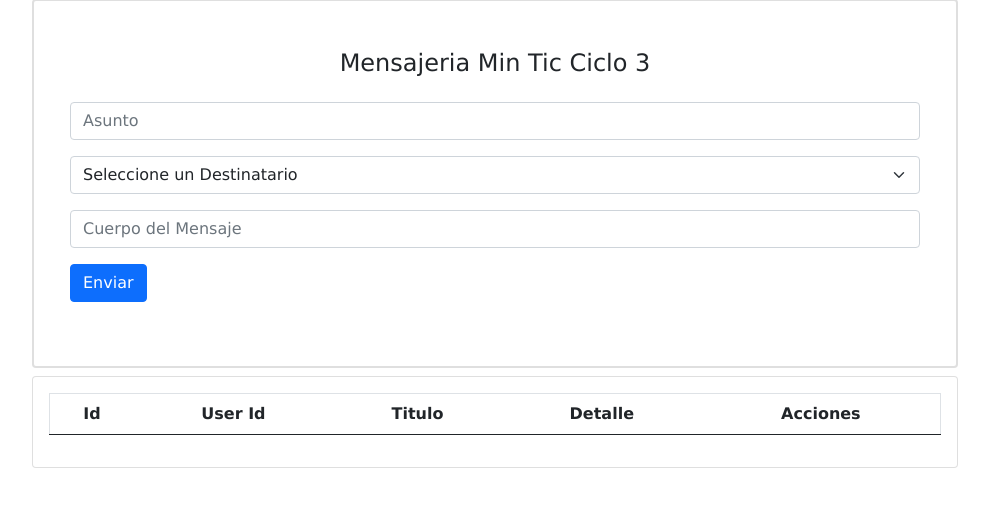
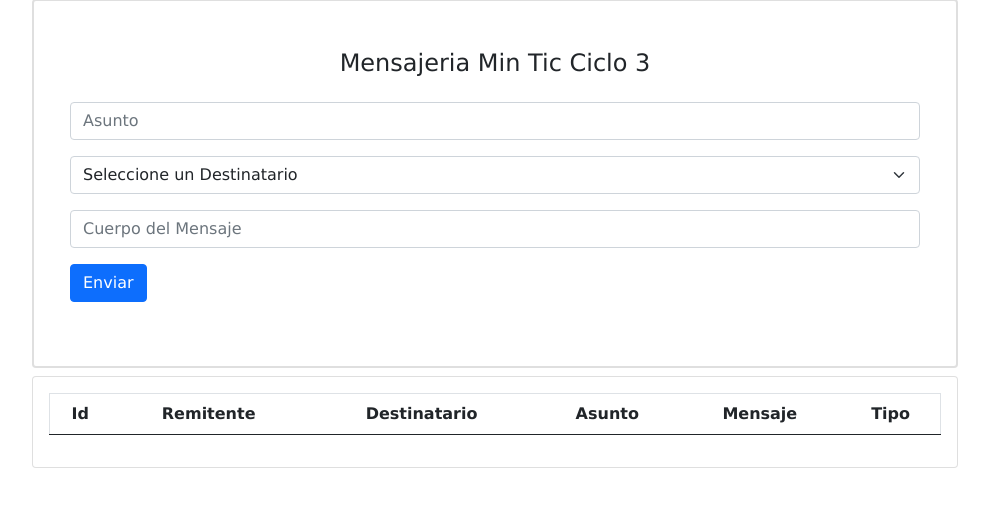
Before and after one commit to jusebucha/ProyectoGestion_Emails, a Flask app: page /mensajeria in a window 1280 px wide. Shown: the part 61-568 px from the top of the page, without its empty margins (145-1134 px from the left). Run offline with Flask 2, Linux system fonts and the light colour scheme; data that the repository does not hold is empty; some libraries are stand-ins or nearby versions.

Commit message:
integración consulta y validación mensajes

```diff
--- a/app.py
+++ b/app.py
@@ -1,7 +1,9 @@
+
 from datetime import datetime
 import re
 from tkinter.messagebox import RETRY
-from flask import Flask, render_template, url_for, request, redirect, flash, session
+from xml.dom.minidom import ReadOnlySequentialNamedNodeMap
+from flask import Flask, jsonify, render_template, url_for, request, redirect, flash, session
 import controlador
 from werkzeug.security import generate_password_hash, check_password_hash
 
@@ -13,6 +15,34 @@ app.secret_key = 'mi clave de secreta'+str(datetime.now)
 
 #########Recuperar la informacion desde los formularios#####
 ###Recuperar y Almancenar los Registros de usuario######################
+
+@app.route('/listamensindv', methods=['GET', 'POST'])
+def listar_mens_ind():
+    if request.method == 'POST':
+        datos = request.get_json()
+        username = datos['username']
+        tipo = datos['tipo']
+        if tipo == 1:
+            resultado = controlador.listar_mensajes(1, '')
+        else:
+            resultado = controlador.listar_mensajes(2, username)
+        return jsonify(resultado)
+    else:
+        resultado = controlador.listar_mensajes(1, '')
+        return jsonify(resultado)
+
+
+@app.route('/listarmensajes')
+def listar_mensajes():
+    resultado = controlador.listar_mensajes(1, '')
+    return jsonify(resultado)
+
+
+@app.route('/listarusuarios')
+def lista_gral_usuarios():
+    resultado = controlador.lista_gral_usuarios()
+    return jsonify(resultado)
+
 
 @app.route('/activar', methods=['POST'])
 def activar_cuenta():
@@ -48,7 +78,7 @@ def val_user():
                     session['username'] = username
                     session['nombre'] = resultado[0]['nombre'] + \
                         " "+resultado[0]['apellido']
-                    listadouser = controlador.listar_usuarios()
+                    listadouser = controlador.listar_usuarios(username)
                     print(listadouser)
                     return render_template('mensajeria.html', datauser=listadouser)
                 else:
@@ -73,7 +103,7 @@ def enviar_mesanjes():
     else:
         flash('Error en el Envio')
 
-    listadouser = controlador.listar_usuarios()
+    listadouser = controlador.listar_usuarios(remitente)
     return render_template('mensajeria.html', datauser=listadouser)
 
 
@@ -161,9 +191,11 @@ def registro():
 def verificar():
     return render_template('verificacion.html')
 
+
 @app.route('/mensajeria')
 def mensajeria():
     return render_template('mensajeria.html')
+
 
 @app.route('/mensajes')
 def mensajes():
--- a/controlador.py
+++ b/controlador.py
@@ -1,5 +1,6 @@
 from dataclasses import replace
 from datetime import datetime
+from re import M
 import sqlite3
 
 from flask import flash
@@ -69,12 +70,77 @@ def activar_usuario(username, codver):
         return False
 
 
-def listar_usuarios():
+def listar_mensajes(tipo, username):
+    listamensajeria = []
+
     try:
         db = conectar_db()
         cursor = db.cursor()
-        sql = "SELECT * FROM usuarios "
+        sql = "SELECT * FROM mensajeria"
+        if tipo == 1:
+            cursor.execute(sql)
+        else:
+            sql = "SELECT * FROM mensajeria WHERE remitente=? or destinatario=?"
+            cursor.execute(sql, [username, username])
+        resultado = cursor.fetchall()
+
+        for m in resultado:
+            tipo = ''
+            if m[1] == username:
+                tipo = 'Mensaje Enviado'
+            else:
+                tipo = 'Mensaje Recibido'
+            registro = {
+                'id': m[0],
+                'remitente': m[1],
+                'destinatario': m[2],
+                'asunto': m[3],
+                'cuerpo': m[4],
+                'fecha_consulta': datetime.now(),
+                'Tipo': tipo
+            }
+            listamensajeria.append(registro)
+    except:
+        registro = {
+            'resultado': 'No Existen Mensajes'}
+        listamensajeria.append(registro)
+    return listamensajeria
+
+
+def lista_gral_usuarios():
+    listagralusuarios = []
+    try:
+        db = conectar_db()
+        cursor = db.cursor()
+        sql = "SELECT * FROM usuarios"
         cursor.execute(sql)
+        resultado = cursor.fetchall()
+        i = 1
+        for m in resultado:
+            registro = {
+                'id_reg': i,
+                'id': m[0],
+                'nombre': m[1],
+                'apellido': m[2],
+                'usuario': m[3],
+                'id_rol': m[7],
+                'fecha_consulta': datetime.now()
+            }
+            listagralusuarios.append(registro)
+            i += 1
+    except:
+        registro = {
+            'resultado': 'No Existen usuarios'}
+        listagralusuarios.append(registro)
+    return listagralusuarios
+
+
+def listar_usuarios(username):
+    try:
+        db = conectar_db()
+        cursor = db.cursor()
+        sql = "SELECT * FROM usuarios WHERE usuario !=?"
+        cursor.execute(sql, [username])
         resultado = cursor.fetchall()
         usuarios = []
         for u in resultado:
@@ -82,7 +148,7 @@ def listar_usuarios():
                 'id': u[0],
                 'nombre': u[1],
                 'apellido': u[2],
-                'usuario': u[3],
+                'usuario': u[3]
             }
             usuarios.append(registro)
 
--- a/static/js/main.js
+++ b/static/js/main.js
@@ -1,8 +1,18 @@
 function verdatos() {
     var listapost;
-    var url = "https://jsonplaceholder.typicode.com/posts"
+    identificador = document.getElementById('login_username').value;
+    console.log(identificador)
+    var url = "http://localhost:5000/listamensindv";
+    var data = {
+        "username": "oscarluna@gmail.com",
+        "tipo": 2
+    };
 
-    fetch(url)
+    fetch(url, {
+        method: "POST",
+        body: JSON.stringify(data),
+        headers: { "Content-type": "application/json;charset=UTF-8" }
+    })
         .then(response => response.json())
         .then((data) => {
             listapost = data;
@@ -11,10 +21,16 @@ function verdatos() {
             for (var i = 0; i < listapost.length; i++) {
                 info = info + "<tr'>"
                 info = info + "<td>" + listapost[i]['id'] + "</td>"
-                info = info + "<td>" + listapost[i]['userId'] + "</td>"
-                info = info + "<td>" + listapost[i]['title'] + "</td>"
-                info = info + "<td>" + listapost[i]['body'] + "</td>"
-                info = info + "<td> <span class='badge bg-success'>Editar</span> <span class='badge bg-danger'>Eliminar</span></td>"
+                info = info + "<td>" + listapost[i]['remitente'] + "</td>"
+                info = info + "<td>" + listapost[i]['destinatario'] + "</td>"
+                info = info + "<td>" + listapost[i]['asunto'] + "</td>"
+                info = info + "<td>" + listapost[i]['cuerpo'] + "</td>"
+                if (listapost[i]['Tipo'] == 'Mensaje Enviado') {
+                    info = info + "<td> <span class='badge bg-info'>" + listapost[i]['Tipo'] + "</span> </td>"
+                } else {
+                    info = info + "<td> <span class='badge bg-success'>" + listapost[i]['Tipo'] + "</span> </td>"
+                }
+
                 info = info + "</tr>"
 
             }
--- a/templates/mensajeria.html
+++ b/templates/mensajeria.html
@@ -95,10 +95,11 @@
                             <thead>
                                 <tr>
                                     <th>Id</th>
-                                    <th>User Id</th>
-                                    <th>Titulo</th>
-                                    <th>Detalle</th>
-                                    <th>Acciones</th>
+                                    <th>Remitente</th>
+                                    <th>Destinatario</th>
+                                    <th>Asunto</th>
+                                    <th>Mensaje</th>
+                                    <th>Tipo</th>
                                 </tr>
                             </thead>
                             <tbody id="listado"></tbody>
--- a/templates/menu.html
+++ b/templates/menu.html
@@ -31,7 +31,7 @@
         <div class="usuario">
             <img src="https://picsum.photos/id/1005/367/267" alt="">
             <p>{{ session['nombre'] }}</p>
-            <p>{{ session['username'] }}</p>
+            <p id="login_username" value="{{ session['username'] }}">{{ session['username'] }}</p>
         </div>
         <hr>
 
```
Also changed, not shown: 1 other file.
